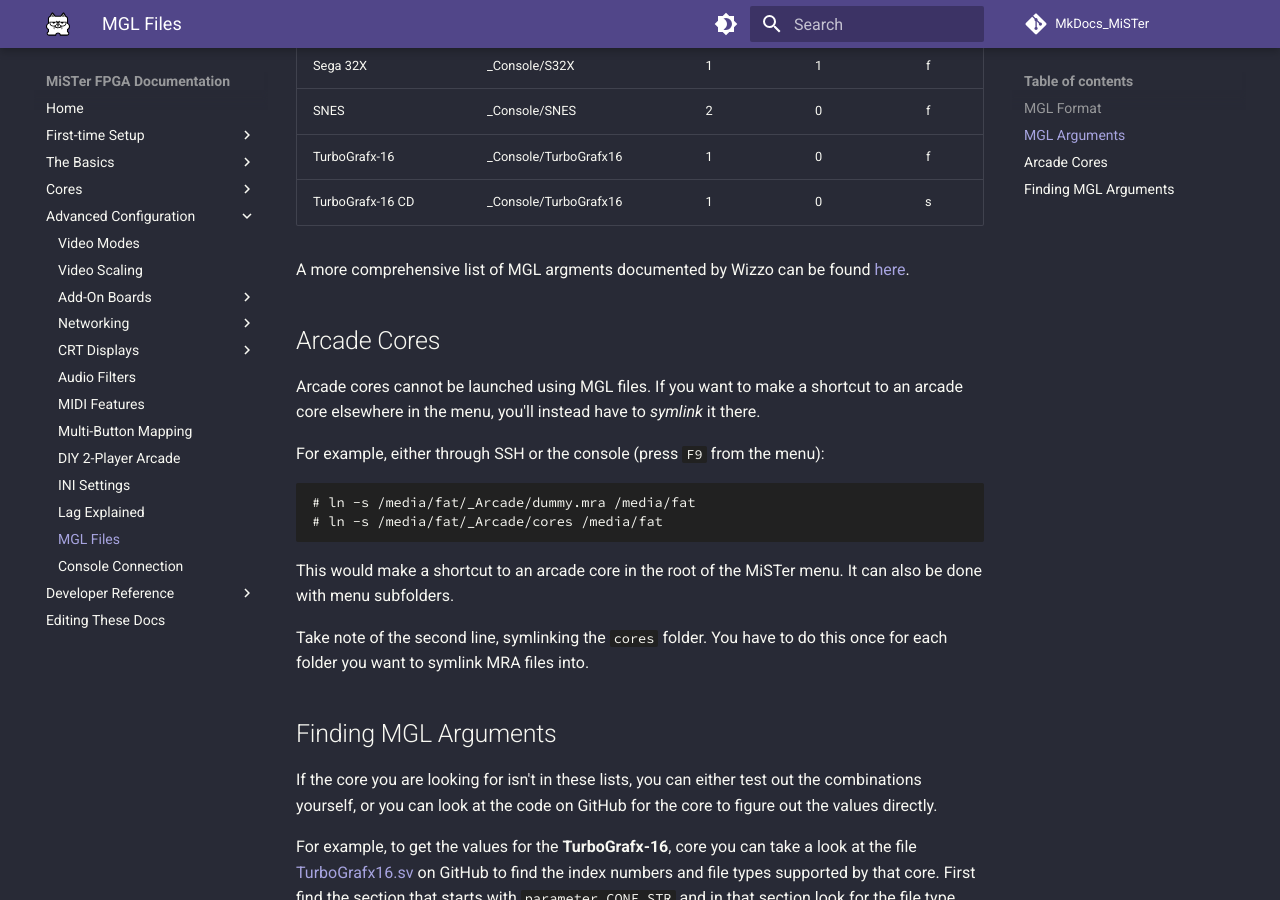
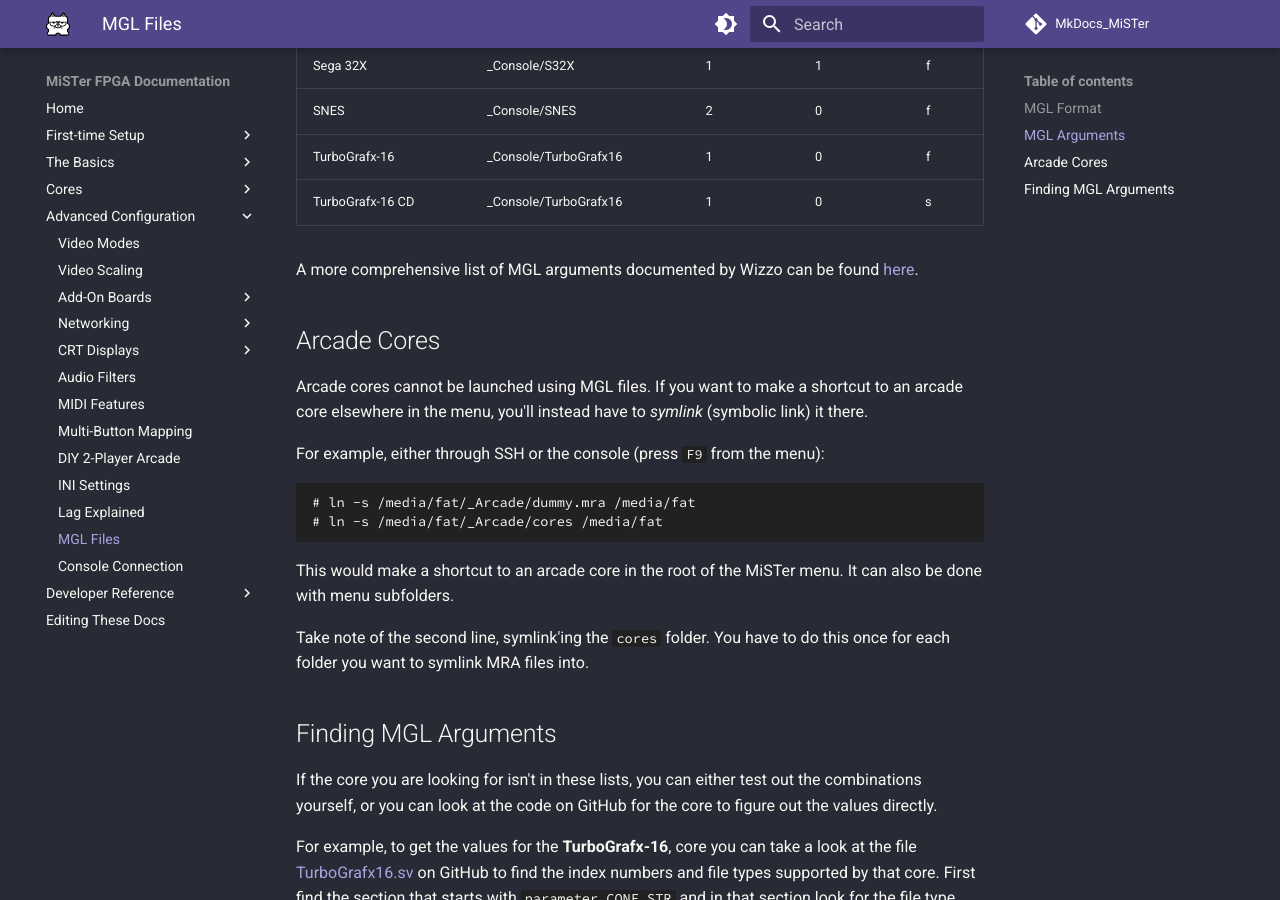
Before and after one commit to MiSTer-devel/MkDocs_MiSTer, an MkDocs documentation site: the page built from docs/advanced/mgl.md, in a window 1280 px wide and 900 px high, scrolled down 2381 px. Built offline with MkDocs 1.6.1 and Material for MkDocs 9.7.7, drawn with Linux system fonts in a browser that asks for light colours; comment, search, counter and statistics services are not loaded.

Commit message:
mgl.md: spelling and little adjustment

````diff
--- a/docs/advanced/mgl.md
+++ b/docs/advanced/mgl.md
@@ -80,11 +80,11 @@
 | TurboGrafx-16       | _Console/TurboGrafx16 | 1     | 0       | f    |
 | TurboGrafx-16 CD    | _Console/TurboGrafx16 | 1     | 0       | s    |
 
-A more comprehensive list of MGL argments documented by Wizzo can be found [here](https://github.com/wizzomafizzo/mrext/blob/main/docs/systems.md){target=_blank}.
+A more comprehensive list of MGL arguments documented by Wizzo can be found [here](https://github.com/wizzomafizzo/mrext/blob/main/docs/systems.md){target=_blank}.
 
 ## Arcade Cores
 
-Arcade cores cannot be launched using MGL files. If you want to make a shortcut to an arcade core elsewhere in the menu, you'll instead have to *symlink* it there.
+Arcade cores cannot be launched using MGL files. If you want to make a shortcut to an arcade core elsewhere in the menu, you'll instead have to *symlink* (symbolic link) it there.
 
 For example, either through SSH or the console (press `F9` from the menu):
 ```
@@ -94,7 +94,7 @@
 
 This would make a shortcut to an arcade core in the root of the MiSTer menu. It can also be done with menu subfolders.
 
-Take note of the second line, symlinking the `cores` folder. You have to do this once for each folder you want to symlink MRA files into.
+Take note of the second line, symlink'ing the `cores` folder. You have to do this once for each folder you want to symlink MRA files into.
 
 ## Finding MGL Arguments
 
````
